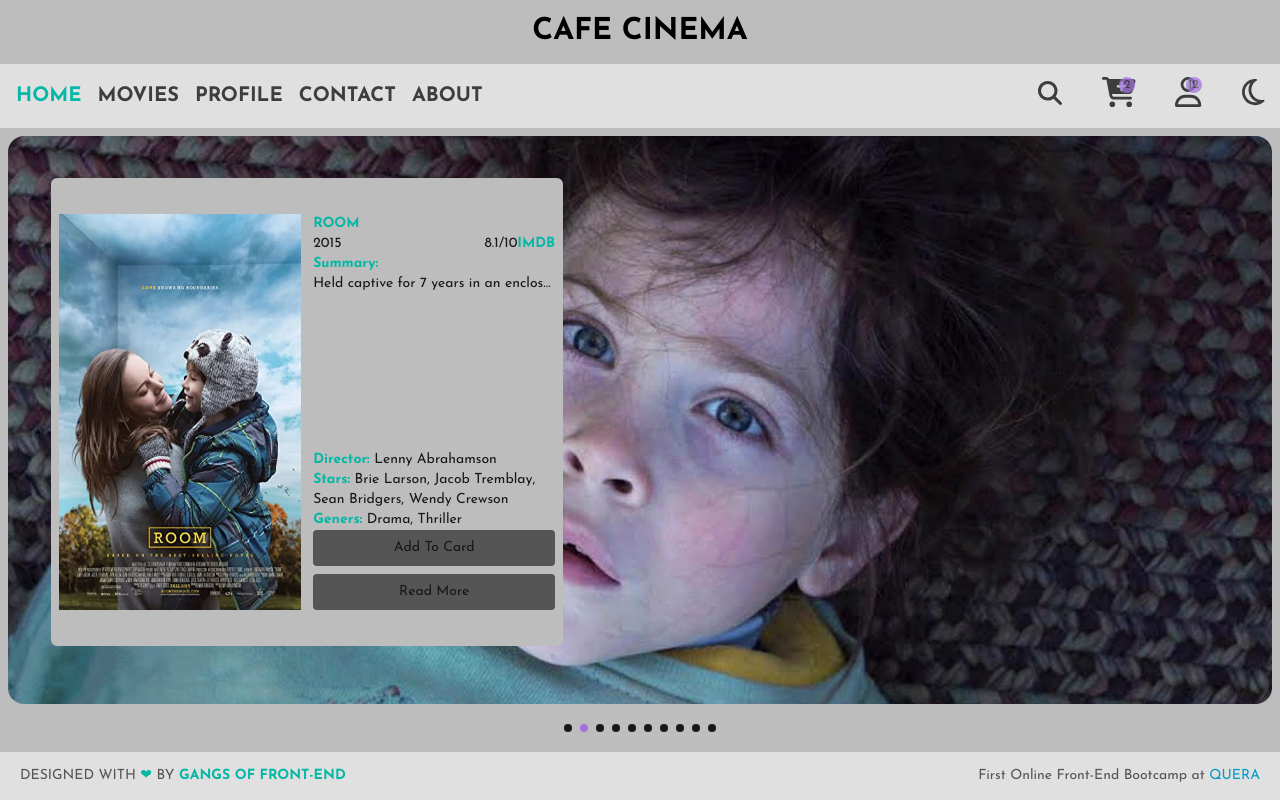
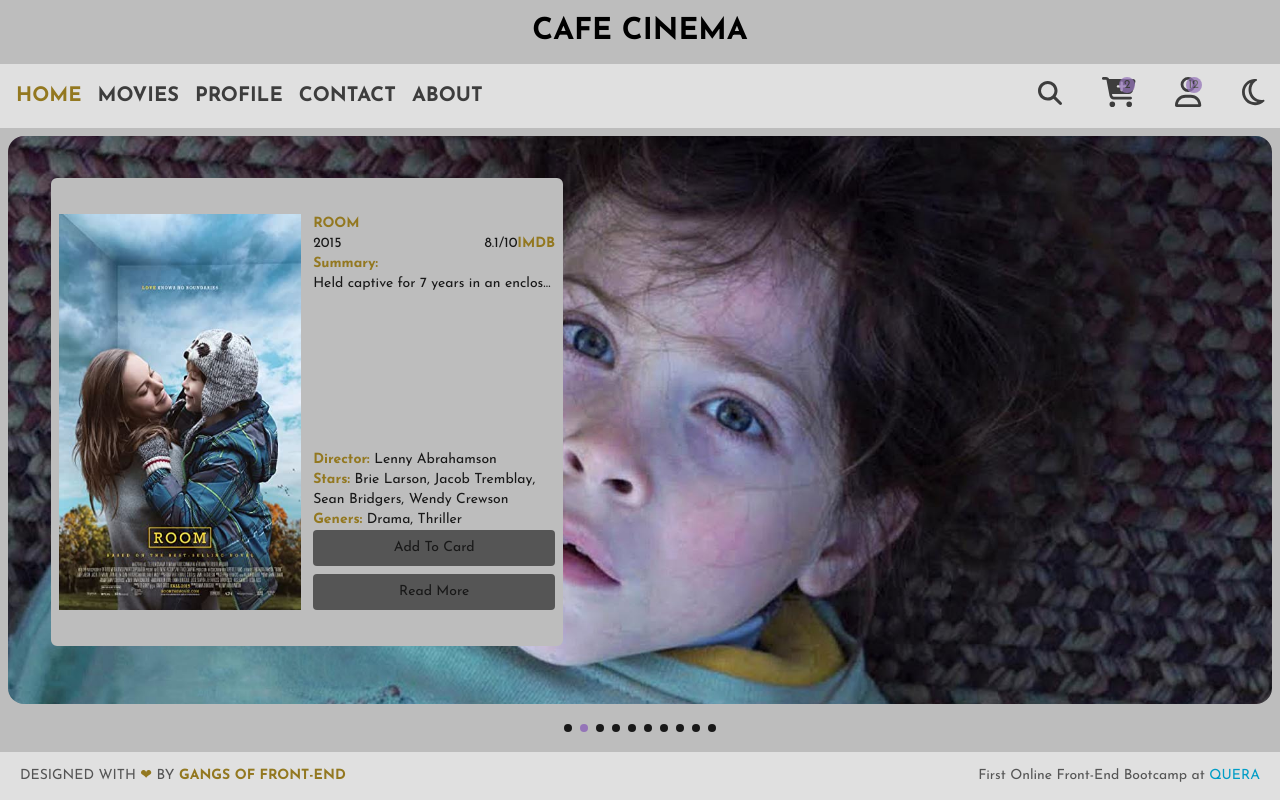
Before and after one commit to pnazmi95/cafe-cinema-react, a React (Create React App) app: page / in a window 1280 px wide. Built offline with nearby package versions, Linux system fonts and the light colour scheme.

Commit message:
change(colors): Add new colors

```diff
--- a/src/components/Slider/index.tsx
+++ b/src/components/Slider/index.tsx
@@ -90,7 +90,7 @@ const MoviesSlider: React.FunctionComponent<
             <div className="flex flex-col">
               <div
                 id="MovieTitle"
-                className="font-bold uppercase text-dark-hover dark:text-dark-error "
+                className="font-bold uppercase text-light-hover dark:text-dark-error "
               >
                 {`${movieItems[currentIndex].title}`}
               </div>
@@ -98,13 +98,13 @@ const MoviesSlider: React.FunctionComponent<
                 <div>{`${movieItems[currentIndex].year}`}</div>
                 <div>
                   {`${movieItems[currentIndex].rate}/10`}
-                  <span className="font-bold text-dark-hover dark:text-dark-error ">
+                  <span className="font-bold text-light-hover dark:text-dark-error ">
                     IMDB
                   </span>
                 </div>
               </div>
               <div className="overflow-hidden text-ellipsis whitespace-nowrap text-justify dark:text-dark-content">
-                <h4 className="font-bold text-dark-hover dark:text-dark-error">
+                <h4 className="font-bold text-light-hover dark:text-dark-error">
                   Summary:
                 </h4>
                 {`${movieItems[currentIndex].summary}`}
@@ -112,19 +112,19 @@ const MoviesSlider: React.FunctionComponent<
             </div>
             <div className="flex flex-col">
               <p>
-                <span className="font-bold text-dark-hover dark:text-dark-error">
+                <span className="font-bold text-light-hover dark:text-dark-error">
                   Director:{" "}
                 </span>
                 {`${movieItems[currentIndex].director}`}
               </p>
               <p>
-                <span className="font-bold text-dark-hover dark:text-dark-error">
+                <span className="font-bold text-light-hover dark:text-dark-error">
                   Stars:{" "}
                 </span>
                 {`${movieItems[currentIndex].stars.join(", ")}`}
               </p>
               <p>
-                <span className="font-bold text-dark-hover dark:text-dark-error">
+                <span className="font-bold text-light-hover dark:text-dark-error">
                   Geners:{" "}
                 </span>
                 {`${movieItems[currentIndex].genre.join(", ")}`}
--- a/tailwind.config.js
+++ b/tailwind.config.js
@@ -12,16 +12,16 @@ module.exports = {
         secondary: "#313131",
         heading: "#ffffff",
         content: "#AAAAAA",
-        error: "#a374dc",
-        hover: "#06b7a6",
+        error: "#9474b8",
+        hover: "#d7b932",
       },
       light: {
         primary: "#bdbdbd",
         secondary: "#e0e0e0",
         heading: "#3d3d3d",
         content: "#555555",
-        error: "#a374dc",
-        hover: "#06b7a6",
+        error: "#9474b8",
+        hover: "#937820",
       },
     },
     extend: {},
```
